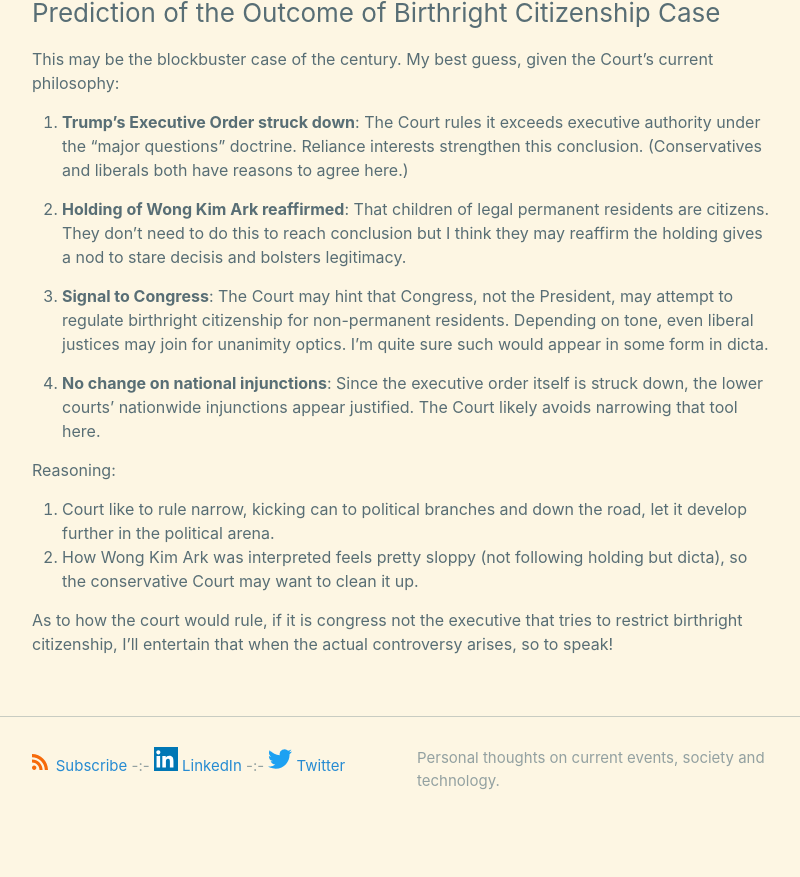
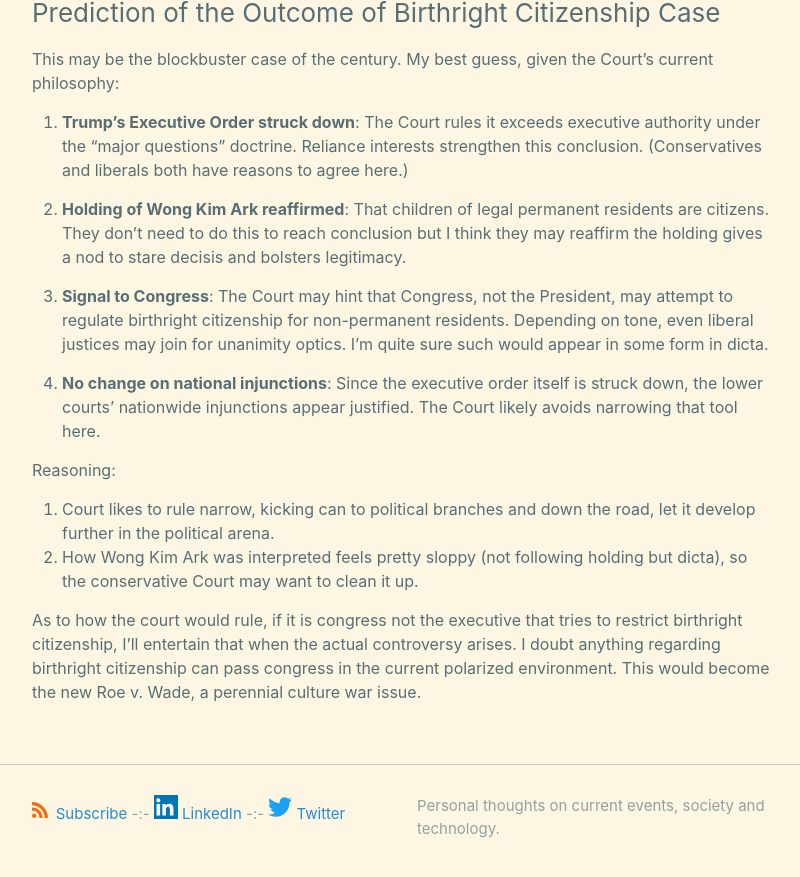
Before and after one commit to xianxu/xianxu.github.io, a Jekyll site: the page built from _posts/2025-09-27-birthright-citizenship-v2.markdown, in a window 1280 px wide and 900 px high, scrolled down 2382 px. Shown: the top 877 px of the window, without its empty margins (238-1038 px from the left). Built offline with Jekyll 4.4.1, drawn with Linux system fonts in a browser that asks for light colours; comment, search, counter and statistics services are not loaded; before the commit the page ends 3234 px from its top, so only the background shows below that.

Commit message:
Sync latest _posts from remote land

```diff
--- a/_posts/2025-09-27-birthright-citizenship-v2.markdown
+++ b/_posts/2025-09-27-birthright-citizenship-v2.markdown
@@ -76,7 +76,7 @@ This may be the blockbuster case of the century. My best guess, given the Court
 
 Reasoning:
 
-1. Court like to rule narrow, kicking can to political branches and down the road, let it develop further in the political arena.
+1. Court likes to rule narrow, kicking can to political branches and down the road, let it develop further in the political arena.
 2. How Wong Kim Ark was interpreted feels pretty sloppy (not following holding but dicta), so the conservative Court may want to clean it up.
 
-As to how the court would rule, if it is congress not the executive that tries to restrict birthright citizenship, I'll entertain that when the actual controversy arises, so to speak!
+As to how the court would rule, if it is congress not the executive that tries to restrict birthright citizenship, I'll entertain that when the actual controversy arises. I doubt anything regarding birthright citizenship can pass congress in the current polarized environment. This would become the new Roe v. Wade, a perennial culture war issue.
```
